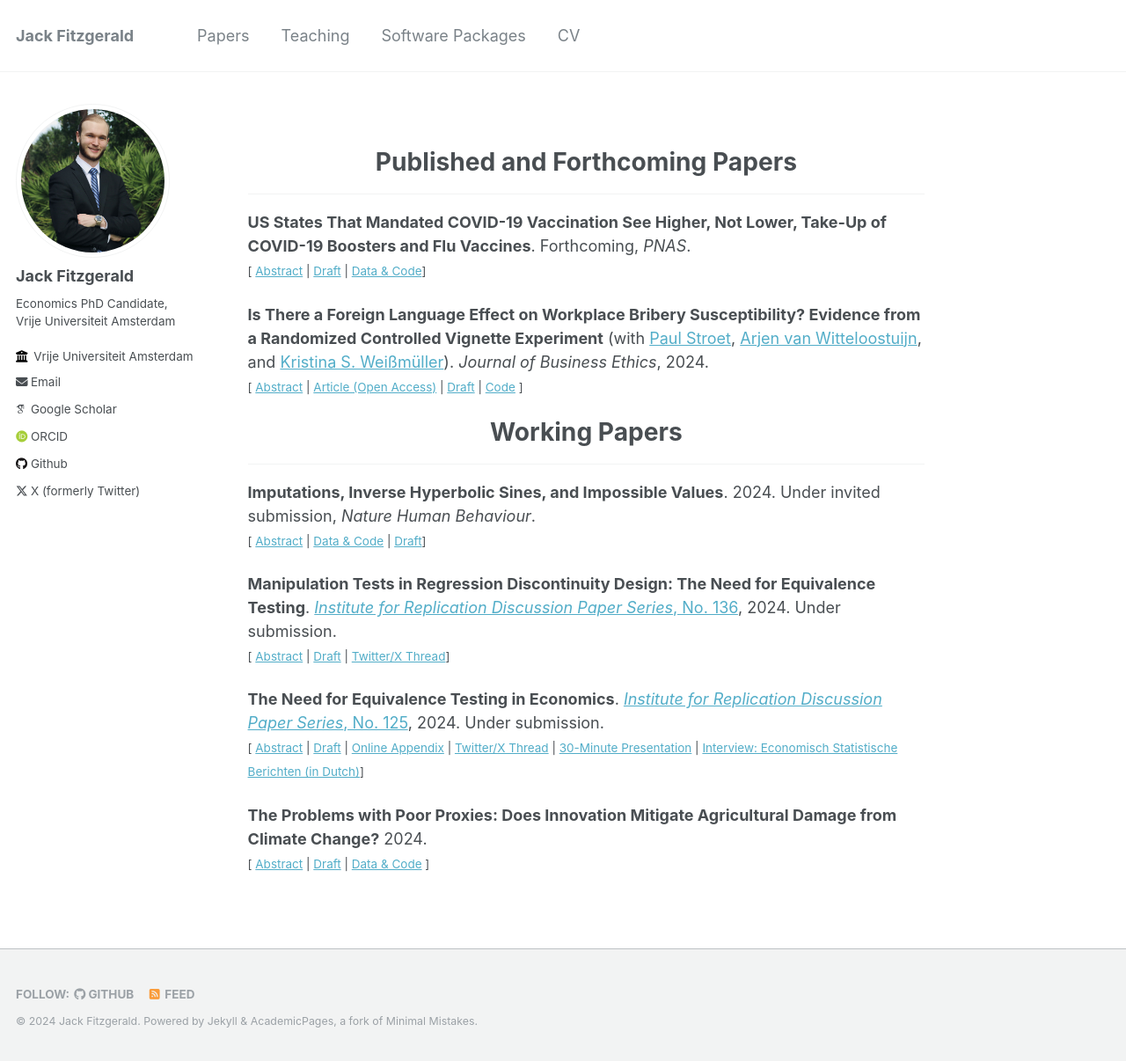
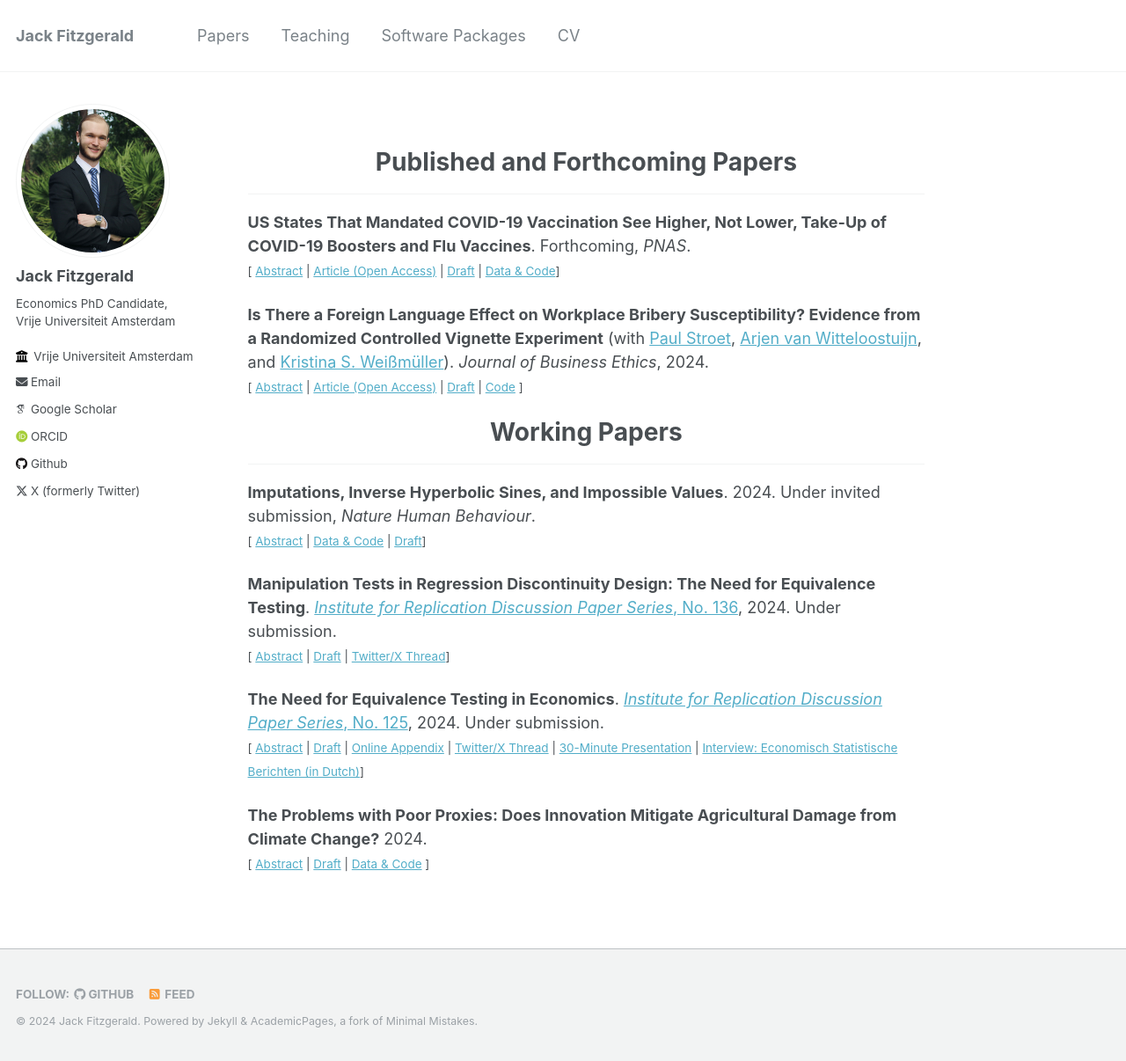
Before and after one commit to jack-fitzgerald/jack-fitzgerald.github.io, a Jekyll site: the page built from _pages/papers.md, in a window 1280 px wide and 1206 px high. Shown: the whole window at 88% size. Built offline with Jekyll 4.4.1, drawn with Linux system fonts in a browser that asks for light colours; some web fonts are replaced.

Commit message:
Update papers.md

```diff
--- a/_pages/papers.md
+++ b/_pages/papers.md
@@ -10,7 +10,7 @@ permalink: /papers/
 - - -
 
 **US States That Mandated COVID-19 Vaccination See Higher, Not Lower, Take-Up of COVID-19 Boosters and Flu Vaccines**. Forthcoming, *PNAS*. <br/>
-<small>[ <a href="#/" onclick="visib('pnas_replication')">Abstract</a> | [Draft](https://jack-fitzgerald.github.io/files/RR24_Replication.pdf) | [Data & Code](https://osf.io/mdfb4/)] </small>
+<small>[ <a href="#/" onclick="visib('pnas_replication')">Abstract</a> | [Article (Open Access)](https://doi.org/10.1073/pnas.2403758121) | [Draft](https://jack-fitzgerald.github.io/files/RR24_Replication.pdf) | [Data & Code](https://osf.io/mdfb4/)] </small>
 
 <div id="pnas_replication" style="display: none; text-align: justify; line-height: 1.2" ><small>
 
```
